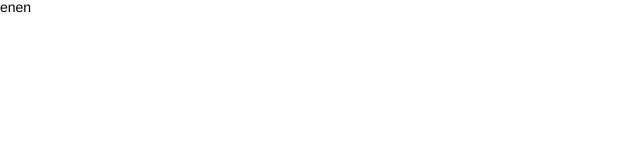
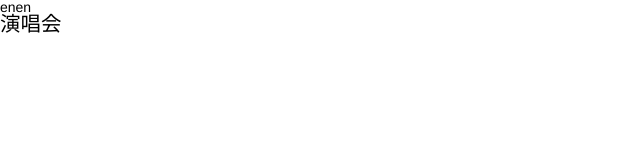
Before and after one commit to YJKZHUZHU/jucheng-app, a React (Create React App) app: page / in a window 1280 px wide. Shown: the top 160 px of the page, without its empty margins (0-640 px from the left). Built offline with nearby package versions, Linux system fonts and the light colour scheme.

Commit message:
init again

```diff
--- a/src/App.js
+++ b/src/App.js
@@ -2,6 +2,7 @@ import React, { Component } from 'react';
 import {Button} from 'antd-mobile'
 import {HashRouter as Router,Route,Link} from 'react-router-dom'
 import {Provider} from 'react-redux'
+import './index.scss'
 class App extends Component {
   render() {
     return (
@@ -9,12 +10,16 @@ class App extends Component {
         <Router>
           <div className="App">
             <Button type='primary'>enen</Button>
+            <div className='hahha'>演唱会</div>
           </div>
         </Router>
       </Provider>
 
     );
   }
+  componentDidMount() {
+
+  }
 }
 
 export default App;
--- /dev/null
+++ b/src/index.scss
@@ -0,0 +1,3 @@
+.hahha {
+  font-size: 0.512rem;
+}
```
Also changed, not shown: src/views/Action/Action.js (added), src/views/Action/ActionUI.js (added), src/views/Action/index.scss (added).
